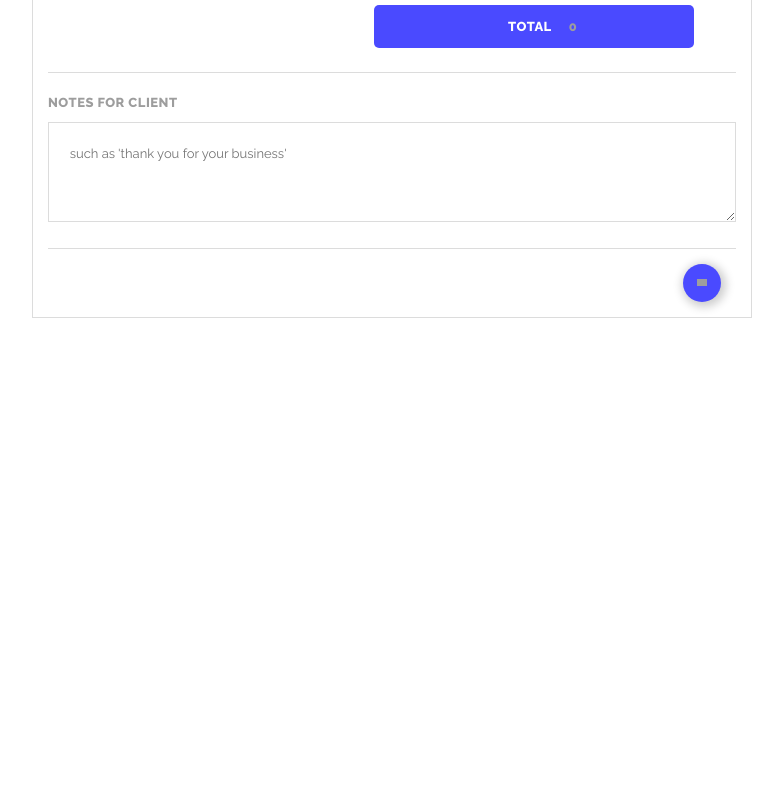
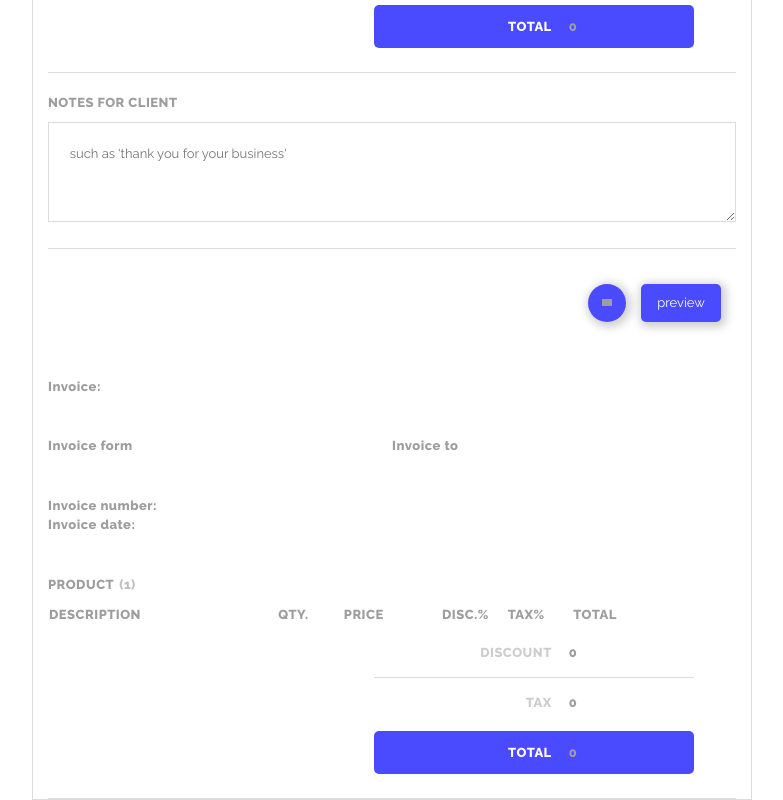
Before and after one commit to chienan/invoice-generator, a Vue app: page /#/ in a window 1280 px wide. Shown: the part 948-1748 px from the top of the page, without its empty margins (248-1031 px from the left). Before the commit the page ends 1266 px from the top, so only its background shows below. Built offline with nearby package versions, Linux system fonts and the light colour scheme; grey boxes are pictures that could not be loaded.

Commit message:
add preview section

```diff
--- a/src/views/Index.vue
+++ b/src/views/Index.vue
@@ -1,5 +1,6 @@
 <template>
-  <form class="container" id="invoice" ref="content" @submit.stop.prevent="download">
+  <div class="container">
+    <form class="invoice" id="invoice" ref="content" @submit.stop.prevent="download">
       <div class="nav">
         <img src="https://i.imgur.com/FbsYH3N.png" class="main-logo" alt />
         <div class="main-title">TOSO INVOICE GENERATOR</div>
@@ -11,7 +12,7 @@
           <div class="form-section">
             <label class="sr-only" for="title">InvoiceTitle</label>
 
-          <b-form-input id="title" placeholder="InvoiceTitle"></b-form-input>
+            <b-form-input id="title" v-model="invoice_title" placeholder="InvoiceTitle"></b-form-input>
           </div>
         </div>
       </div>
@@ -24,17 +25,37 @@
 
         <div class="client-details-content">
           <div class="client-details-name">
-          <input type="text" class="input-from-name" placeholder="HAYABUSA corp." />
+            <input
+              type="text"
+              class="input-from-name"
+              placeholder="HAYABUSA corp."
+              v-model="from_name"
+            />
           </div>
           <div class="client-details-address">
-          <input type="text" class="input-from-address" placeholder="台北市內湖區公道路5號" />
+            <input
+              type="text"
+              class="input-from-address"
+              placeholder="台北市內湖區公道路5號"
+              v-model="from_address"
+            />
           </div>
 
           <div class="client-details-phone">
-          <input type="tel" class="input-from-phone" placeholder="+886 897832490" />
+            <input
+              type="tel"
+              class="input-from-phone"
+              placeholder="+886 897832490"
+              v-model="from_tel"
+            />
           </div>
           <div class="client-details-email">
-          <input type="email" class="input-from-email" placeholder="hayabusa@example.com" />
+            <input
+              type="email"
+              class="input-from-email"
+              placeholder="hayabusa@example.com"
+              v-model="from_email"
+            />
           </div>
         </div>
       </div>
@@ -60,17 +81,27 @@
 
         <div class="client-details-content">
           <div class="client-details-name">
-          <input type="text" class="input-to-name" placeholder="Radius Lab" />
+            <input type="text" class="input-to-name" placeholder="Radius Lab" v-model="to_name" />
           </div>
           <div class="client-details-address">
-          <input type="text" class="input-to-address" placeholder="新竹市大學路300號5樓" />
+            <input
+              type="text"
+              class="input-to-address"
+              placeholder="新竹市大學路300號5樓"
+              v-model="to_address"
+            />
           </div>
 
           <div class="client-details-phone">
-          <input type="tel" class="input-to-phone" placeholder="+886 847374958" />
+            <input type="tel" class="input-to-phone" placeholder="+886 847374958" v-model="to_tel" />
           </div>
           <div class="client-details-email">
-          <input type="email" class="input-to-email" placeholder="Anenome@example.com" />
+            <input
+              type="email"
+              class="input-to-email"
+              placeholder="Anenome@example.com"
+              v-model="to_email"
+            />
           </div>
         </div>
       </div>
@@ -83,7 +114,7 @@
           <div class="invoie-number-form">
             <label class="sr-only" for="count">invoiceNo</label>
 
-          <b-form-input id="count" placeholder="0001"></b-form-input>
+            <b-form-input id="count" placeholder="0001" v-model="invoice_number"></b-form-input>
           </div>
         </div>
 
@@ -94,7 +125,7 @@
             <div class="invoie-number-form">
               <label class="sr-only" for="date">invoiceDate</label>
 
-            <b-form-input id="date" placeholder="0001" type="date"></b-form-input>
+              <b-form-input id="date" placeholder="0001" type="date" v-model="invoice_date"></b-form-input>
             </div>
           </div>
         </div>
@@ -211,12 +242,95 @@
         ></textarea>
       </div>
 
-    <div class="save-section">
+      <div class="save-section section">
+        <button class="btn-preview">preview</button>
         <button class="save-btn" type="submit">
           <img src="https://i.imgur.com/vdESFr3.png" class="save-icon" alt />
         </button>
       </div>
     </form>
+
+    <!--  preview invoice  -->
+
+    <div class="container-preview">
+      <div class="preview-title section">Invoice: {{invoice_title}}</div>
+
+      <div class="preview-invoice-contact section">
+        <div class="preview-invoice-from">
+          Invoice form
+          <div class="preview-from-name">{{from_name}}</div>
+          <div class="preview-from-address">{{from_address}}</div>
+          <div class="preview-from-tel">{{from_tel}}</div>
+          <div class="preview-from-email">{{from_email}}</div>
+        </div>
+
+        <div class="preview-invoice-to">
+          Invoice to
+          <div class="preview-to-name">{{to_name}}</div>
+          <div class="preview-to-address">{{to_address}}</div>
+          <div class="preview-to-tel">{{to_tel}}</div>
+          <div class="preview-to-email">{{to_email}}</div>
+        </div>
+      </div>
+
+      <div class="preview-invoice-detail section">
+        <div class="preview-invoice-number">Invoice number: {{invoice_number}}</div>
+        <div class="preview-invoice-date">Invoice date: {{invoice_date}}</div>
+      </div>
+
+      <div class="product-section section">
+        <div class="product-section-title">
+          PRODUCT
+          <div class="product-section-amount">({{indexLength ? indexLength : 0}})</div>
+        </div>
+
+        <table class="product-container">
+          <thead>
+            <tr class="items-section">
+              <td class="item item-description">DESCRIPTION</td>
+              <td class="item item-quantity">QTY.</td>
+              <td class="item item-price">PRICE</td>
+              <td class="item item-discount">DISC.%</td>
+              <td class="item item-tax">TAX%</td>
+              <td class="item item-total">TOTAL</td>
+              <td class="item item-remove"></td>
+            </tr>
+          </thead>
+          <tbody>
+            <tr class="items-section" v-for="(items, index) in items" :key="index">
+              <td class="item item-description">{{items.description}}</td>
+
+              <td class="item item-quantity">{{items.quantity}}</td>
+
+              <td class="item item-price">{{items.price}}</td>
+
+              <td class="item item-discount">{{items.discount}}</td>
+              <td class="item item-tax">{{items.tax}}</td>
+
+              <td class="item item-total">{{items.total}}</td>
+              <td class="item item-remove">
+                <!-- <button class="btn-item-remove" @click.stop.prevent="removeItem(index)">×</button> -->
+              </td>
+            </tr>
+          </tbody>
+          <tfoot>
+            <tr class="items-section final-section">
+              <td class="final-title">DISCOUNT</td>
+              <td class="final-number line">{{itemsDiscountTotal | money}}</td>
+            </tr>
+            <tr class="items-section final-section">
+              <td class="final-title">TAX</td>
+              <td class="final-number">{{itemsTaxTotal | money}}</td>
+            </tr>
+            <tr class="items-section final-section">
+              <td class="final-title final-total">TOTAL</td>
+              <td class="final-number total-container">{{itemsTotal | money}}</td>
+            </tr>
+          </tfoot>
+        </table>
+      </div>
+    </div>
+  </div>
 </template>
 
 <script>
@@ -226,7 +340,18 @@ import * as html2pdf from "html2pdf.js";
 export default {
   data() {
     return {
+      invoice_title: "",
+      from_name: "",
+      from_address: "",
+      from_tel: "",
+      from_email: "",
+      to_name: "",
+      to_address: "",
+      to_tel: "",
+      to_email: "",
       index: 1,
+      invoice_number: "",
+      invoice_date: "",
       items: [
         {
           description: "",
@@ -683,6 +808,20 @@ export default {
   flex-direction: row-reverse;
 }
 
+.btn-preview {
+  background: #4a4aff;
+  height: 38px;
+  width: 80px;
+  color: #ffffff;
+  border-radius: 5px;
+  margin: 15px 15px 15px 0;
+  box-shadow: 2px 2px 10px 3px rgba(0, 0, 0, 0.2);
+}
+
+.btn-preview:hover {
+  background: #9bd2ed;
+}
+
 .save-btn {
   background: #4a4aff;
   height: 38px;
@@ -704,4 +843,13 @@ export default {
 .save-icon {
   width: 35%;
 }
+
+.preview-invoice-contact {
+  display: flex;
+}
+
+.preview-invoice-from,
+.preview-invoice-to {
+  width: 50%;
+}
 </style>
```
Lines whose indentation alone changed are shown as unchanged.
